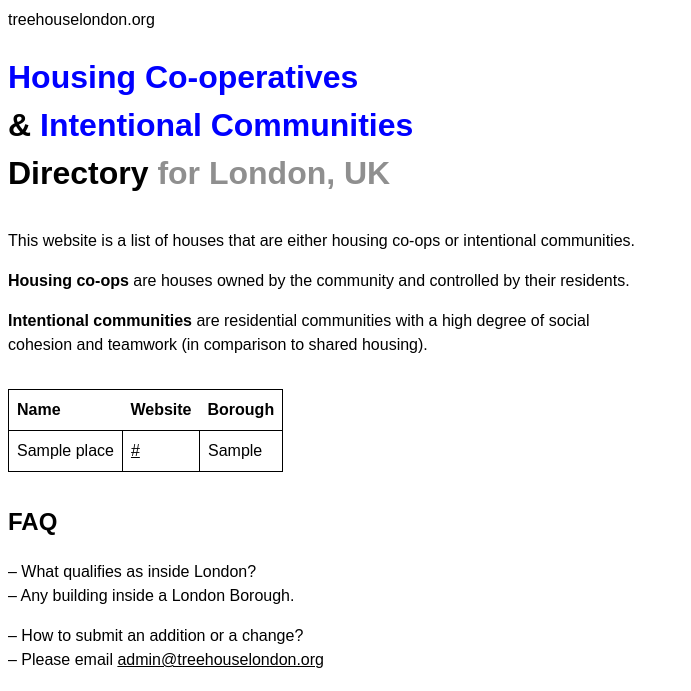
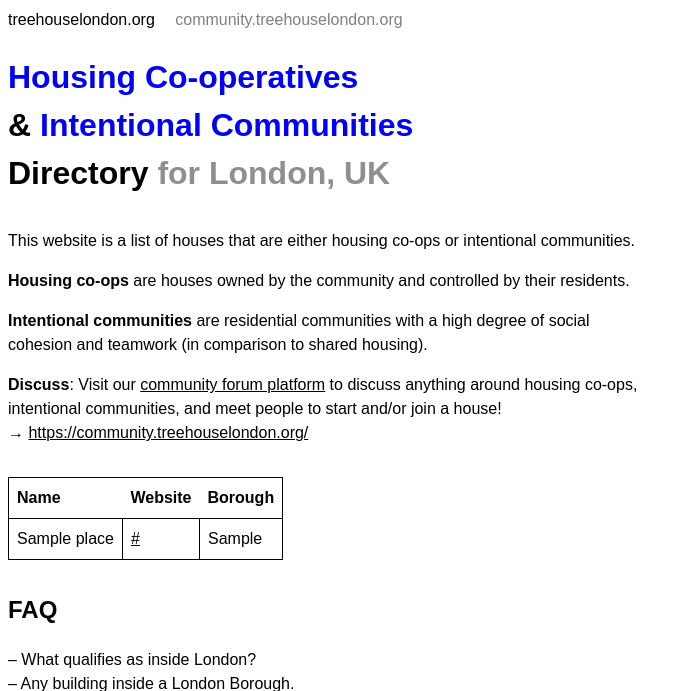
Before and after one commit to sirodoht/treehouselondon, a Django app: page / in a window 1280 px wide. Shown: the top 691 px of the page, without its empty margins (0-691 px from the left). Run offline with Django 5.2, Linux system fonts and the light colour scheme; tables that the repository leaves empty hold one stand-in row (values such as "Sample post").

Commit message:
add community link

```diff
--- a/main/templates/main/layout.html
+++ b/main/templates/main/layout.html
@@ -66,6 +66,10 @@
         <header>
             <div>
                 <a href="/" style="text-decoration: none;">treehouselondon.org</a>
+                <a
+                    href="https://community.treehouselondon.org/"
+                    style="text-decoration: none; margin-left: 16px; color: grey;"
+                >community.treehouselondon.org</a>
             </div>
             <h1>
                 <span class="colored">Housing Co-operatives</span>
@@ -87,6 +91,13 @@
                 <strong>Intentional communities</strong> are residential communities
                 with a high degree of social cohesion and teamwork (in comparison to
                 shared housing).
+            </p>
+            <p>
+                <strong>Discuss</strong>: Visit our
+                <a href="https://community.treehouselondon.org/">community forum platform</a>
+                to discuss anything around housing co-ops, intentional communities, and meet
+                people to start and/or join a house!
+                <br>→ <a href="https://community.treehouselondon.org/">https://community.treehouselondon.org/</a>
             </p>
         </section>
 
```
